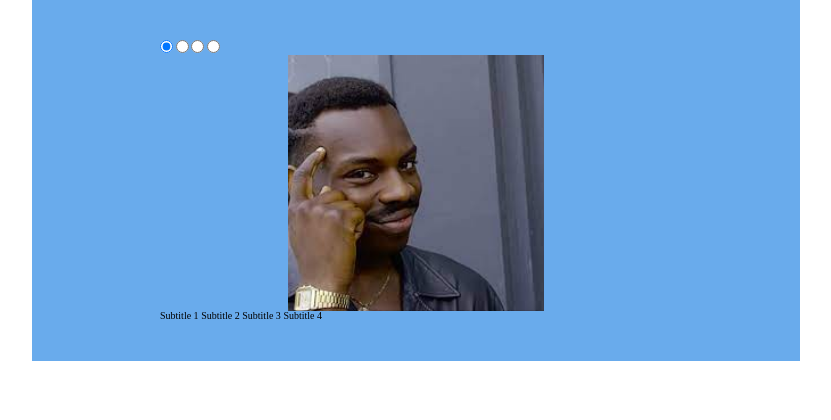
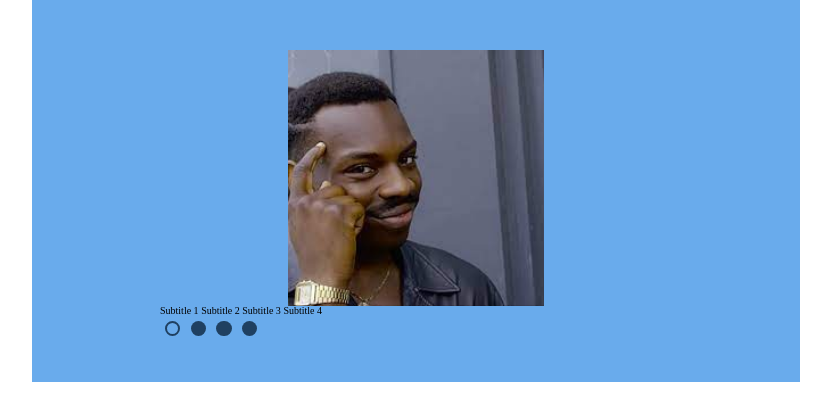
Before and after one commit to AlistrovNick/cssMemSlider, a plain HTML site: page cssMemSlider/index.html in a window 1280 px wide. Shown: the whole page, without its empty margins (224-1055 px from the left). Drawn offline with Linux system fonts and the light colour scheme.

Commit message:
feat: customize slider buttons (Пт, 13 май, 2022 12:13:42)

```diff
--- a/cssMemSlider/style.css
+++ b/cssMemSlider/style.css
@@ -46,6 +46,9 @@ h1,h2,h3,h4,h5,h6{font-size:inherit;font-weight: 400;}
 }
 .slider {
 }
+input[type=radio] {
+	appearance: none;
+}
 #slider-button-01:checked ~ .slider__images .slider__image:nth-of-type(1)  {
 	margin-left: 0;
 }
@@ -57,6 +60,22 @@ h1,h2,h3,h4,h5,h6{font-size:inherit;font-weight: 400;}
 }
 #slider-button-04:checked ~ .slider__images .slider__image:nth-of-type(1)  {
 	margin-left: -90vw;
+}
+#slider-button-01:checked ~ .navigation .navigation__button:nth-of-type(1) div {
+	border: 0.2vw solid #1f4061;
+	background-color: #69abec;
+}
+#slider-button-02:checked ~ .navigation .navigation__button:nth-of-type(2) div {
+	border: 0.2vw solid #1f4061;
+	background-color: #69abec;
+}
+#slider-button-03:checked ~ .navigation .navigation__button:nth-of-type(3) div {
+	border: 0.2vw solid #1f4061;
+	background-color: #69abec;
+}
+#slider-button-04:checked ~ .navigation .navigation__button:nth-of-type(4) div {
+	border: 0.2vw solid #1f4061;
+	background-color: #69abec;
 }
 .slider__images {
 	display: flex;
@@ -87,7 +106,21 @@ h1,h2,h3,h4,h5,h6{font-size:inherit;font-weight: 400;}
 .slider__navigation {
 }
 .navigation {
-
+	display: flex;
 }
 .navigation__button {
+	display: flex;
+	align-items: center;
+	justify-content: center;
+	width: 2vw;
+	height: 2vw;
 }
+.navigation__button div {
+	width: 60%;
+	height: 60%;
+	border-radius: 50%;
+	background-color: #1f4061;
+}
+.navigation__button:hover div {
+	background-color: #cfd5dc;
+}
```
